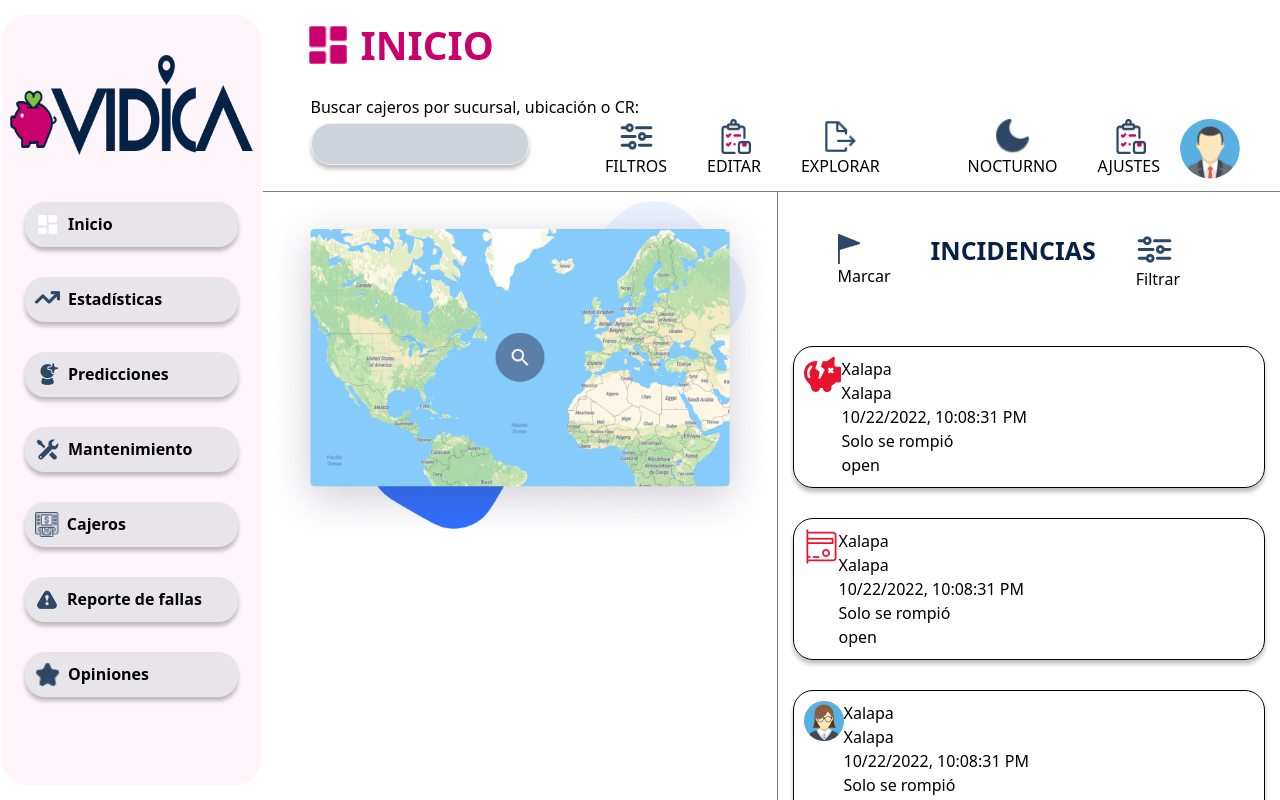
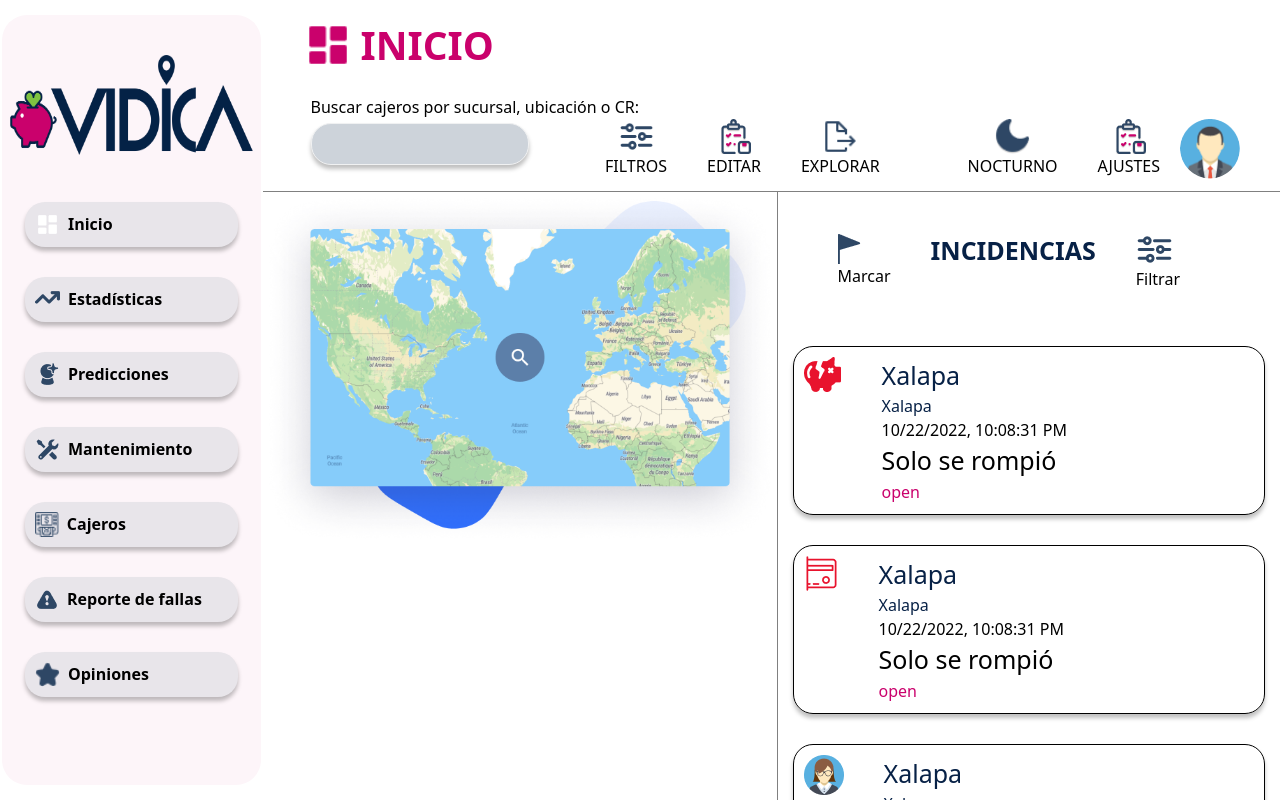
Before and after one commit to jarturogl05/vidicaWeb, a React (Create React App) app in the folder vidicaweb/: page / in a window 1280 px wide. Built offline with nearby package versions, Linux system fonts and the light colour scheme.

Commit message:
Update IssueCard.tsx

```diff
--- a/vidicaweb/src/components/issues/components/IssueCard.tsx
+++ b/vidicaweb/src/components/issues/components/IssueCard.tsx
@@ -38,14 +38,14 @@ const IssueCard: React.FC<IssuePropI> = ({place, address, date, issueDescription
   return (
     <div className="flex flex-row border issue-card-box">
       <div>{renderIconIssue(type)}</div>
-      <div className="flex flex-col">
-        <div>{place}</div>
-        <div>{address}</div>
+      <div className="flex flex-col mx-10">
+        <div className="text-2xl text-primary">{place}</div>
+        <div className="text-base text-primary">{address}</div>
         <div className="flex flex-row">
           {renderDate(date)}
         </div>
-        <div>{issueDescription}</div>
-        <div>{status}</div>
+        <div className="text-2xl tex-bolder">{issueDescription}</div>
+        <div className="text-base text-secondary"> {status}</div>
 
       </div>
     </div>
```
